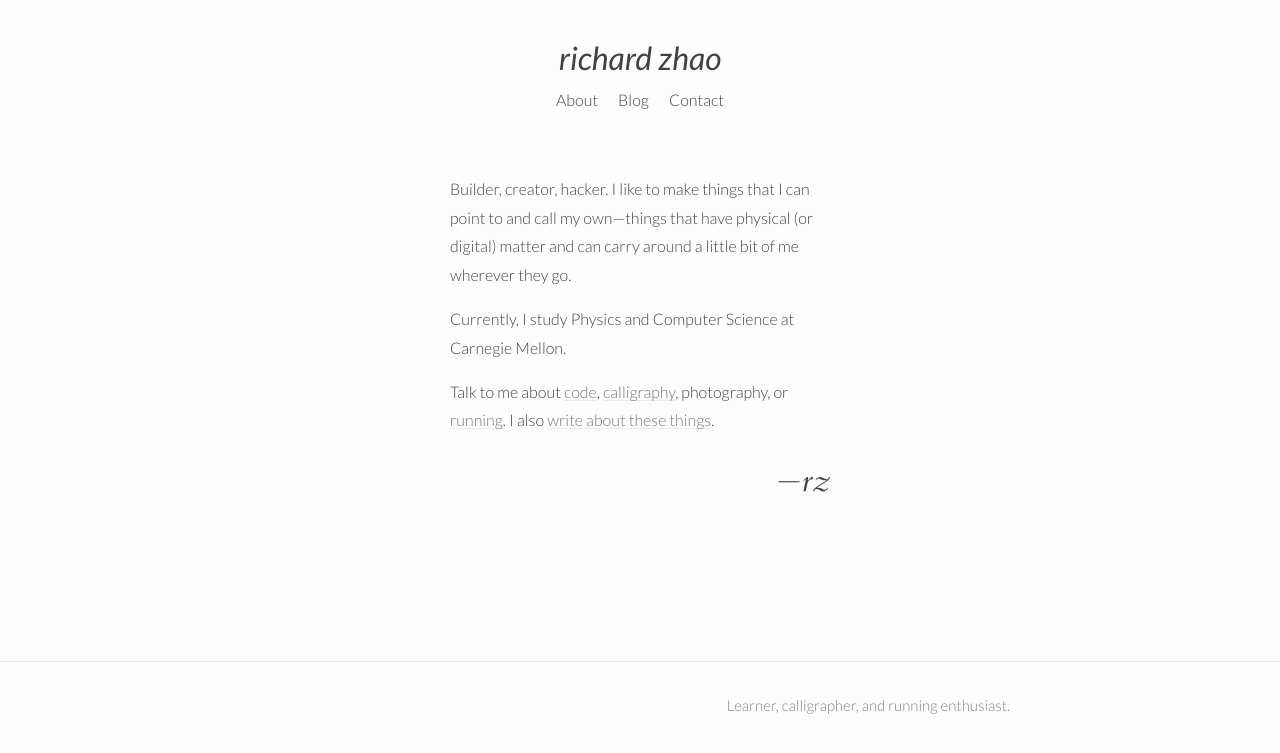
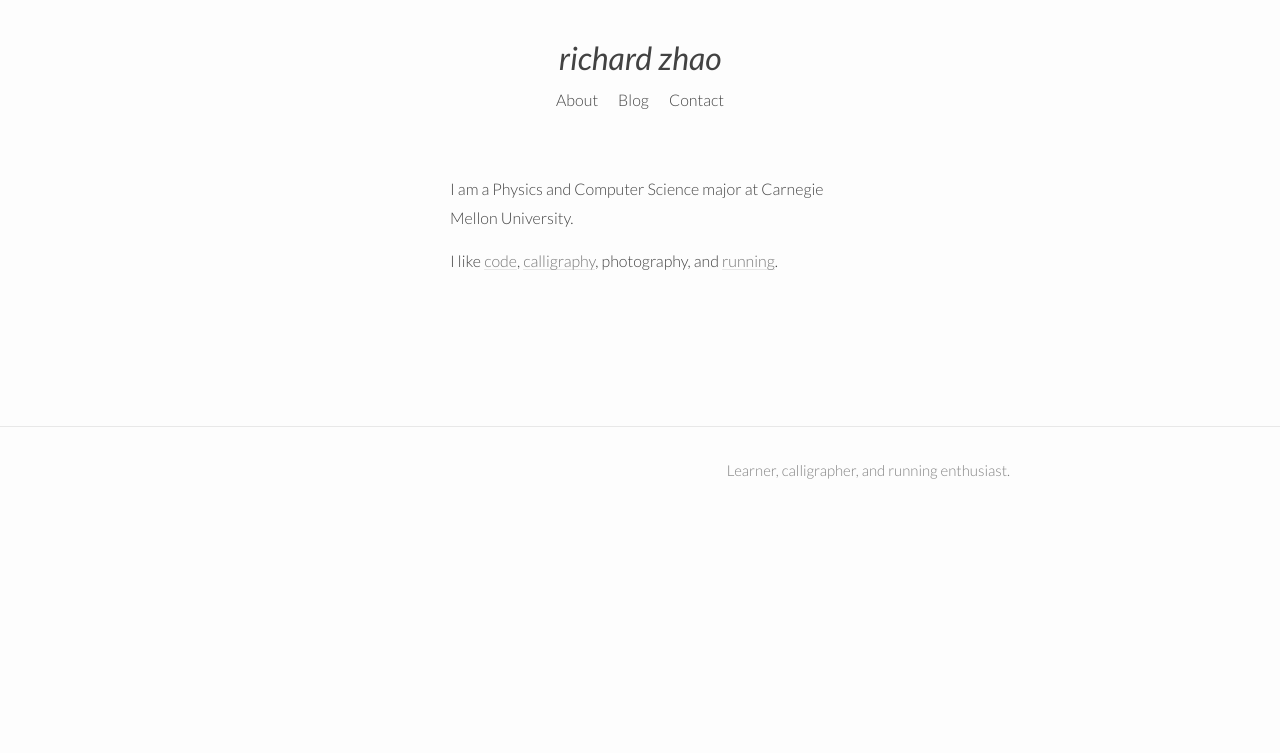
Before and after one commit to zhaorz/zhaorz.github.io, a Jekyll site: the page built from index.html, in a window 1280 px wide. Shown: the top 753 px of the page. Built offline with Jekyll 4.4.1, drawn with Linux system fonts in a browser that asks for light colours; nearby versions of some CDN libraries.

Commit message:
Simplify index

```diff
--- a/_includes/head.html
+++ b/_includes/head.html
@@ -7,7 +7,7 @@
   <meta name="description" content="{% if page.excerpt %}{{ page.excerpt | strip_html | strip_newlines | truncate: 160 }}{% else %}{{ site.description }}{% endif %}">
 
   <!-- Fonts -->
-  <link href='https://fonts.googleapis.com/css?family=Cardo:400italic' rel='stylesheet' type='text/css'>
+  <!--<link href='https://fonts.googleapis.com/css?family=Cardo:400italic' rel='stylesheet' type='text/css'>-->
   <link rel="stylesheet" href="https://maxcdn.bootstrapcdn.com/font-awesome/4.5.0/css/font-awesome.min.css">
   <link href='https://fonts.googleapis.com/css?family=Lato:400,300,400italic,700,700italic,900' rel='stylesheet' type='text/css'>
   <link href='https://fonts.googleapis.com/css?family=Fira+Mono:400,700' rel='stylesheet' type='text/css'>
--- a/index.html
+++ b/index.html
@@ -4,23 +4,14 @@ layout: narrow
 
 <div class="home">
   <p>
-  Builder, creator, hacker. I like to make things that I can point to
-  and call my own&mdash;things that have physical (or digital) matter and
-  can carry around a little bit of me wherever they go.
+  I am a Physics and Computer Science major at Carnegie Mellon University.
+
   </p>
 
   <p>
-  Currently, I study Physics and Computer Science at Carnegie Mellon.
+  I like <a href="https://github.com/zhaorz">code</a>,
+  <a href="https://calligifphy.tumblr.com">calligraphy</a>, photography,
+  and <a href="https://www.strava.com/athletes/5390916">running</a>.
   </p>
 
-  <p>
-  Talk to me about <a href="https://github.com/zhaorz">code</a>,
-  <a href="https://calligifphy.tumblr.com">calligraphy</a>, photography,
-  or <a href="https://www.strava.com/athletes/5390916">running</a>.
-  I also <a href="{{ site.baseurl }}/blog/">write about these things</a>.
-  </p>
-
-  <div class="large quote">
-    <span style="font-family: Lato; font-weight: 300">&mdash;</span>rz
-  </div>
 </div>
```
